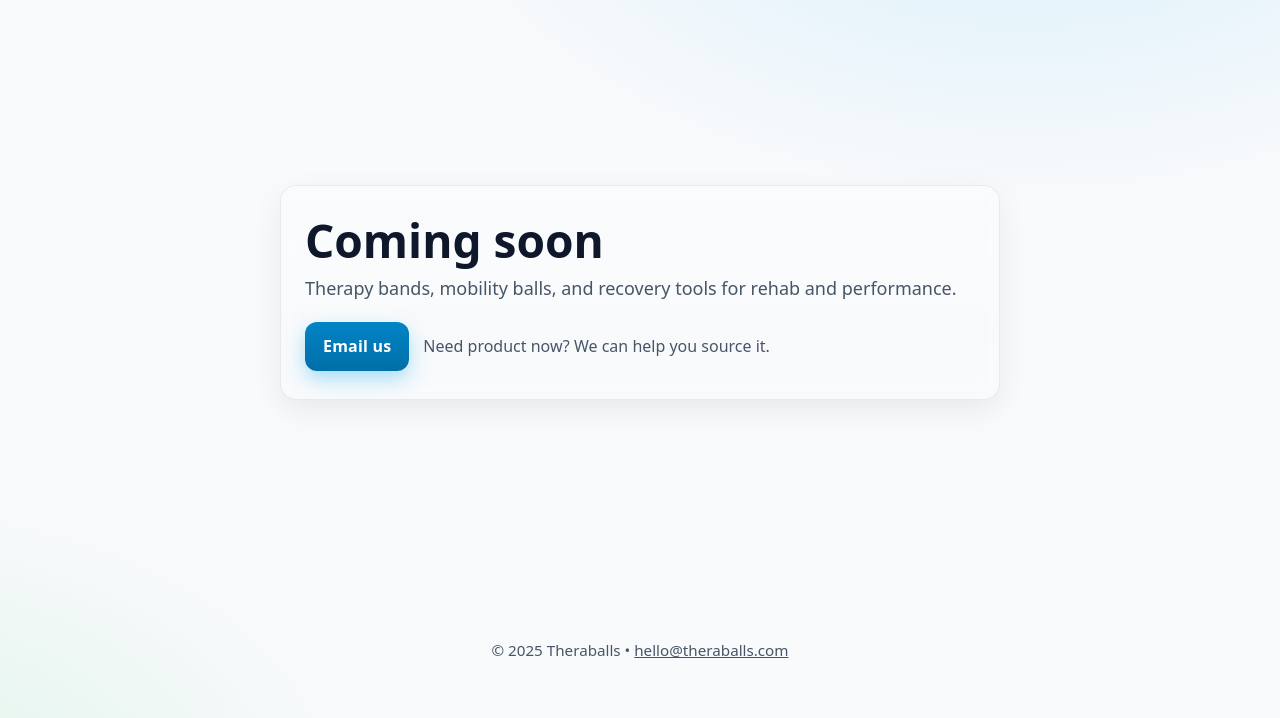
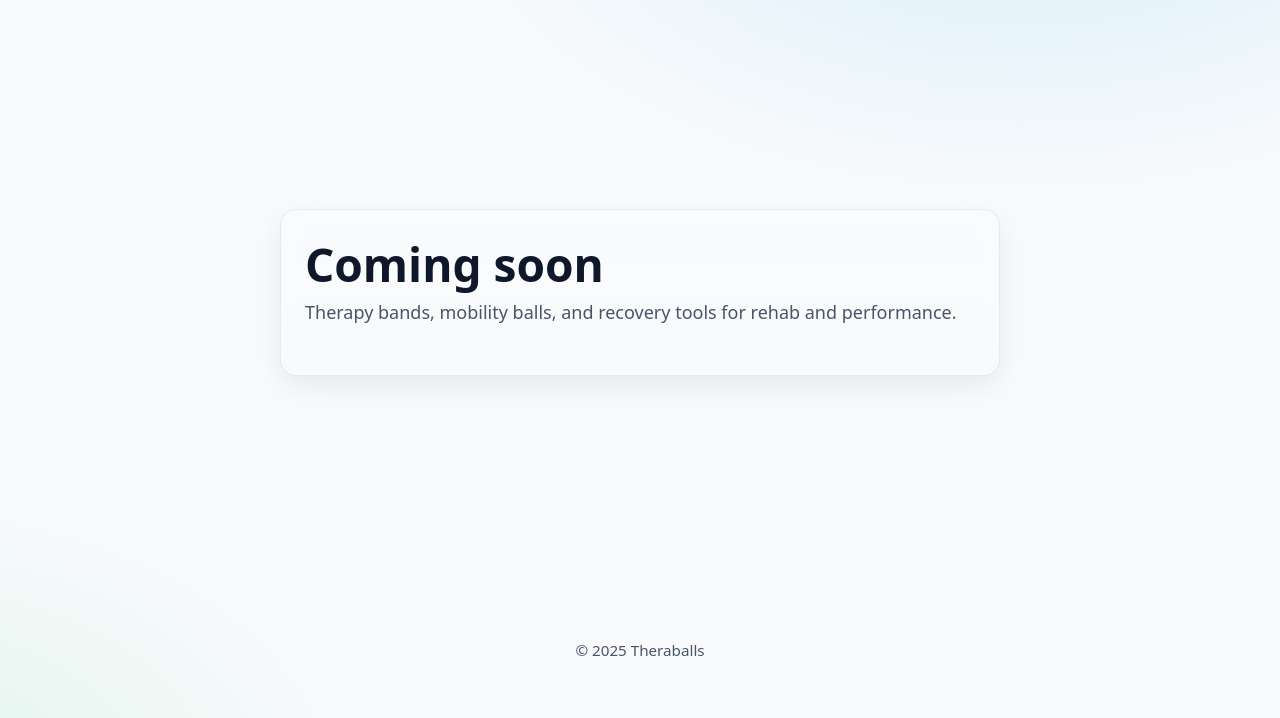
Before and after one commit to wadebarrie/theraballs-website, a plain HTML site: page index.html in a window 1280 px wide. Shown: the part 82-800 px from the top of the page. Drawn offline with Linux system fonts and the light colour scheme.

Commit message:
chore: temporarily disable email CTA and footer contact

```diff
--- a/index.html
+++ b/index.html
@@ -53,17 +53,19 @@
           Therapy bands, mobility balls, and recovery tools for rehab and performance.
         </p>
 
+        <!--
         <div class="cta">
           <a class="button" href="mailto:hello@theraballs.com?subject=Product%20Inquiry">Email us</a>
           <p class="helptext">Need product now? We can help you source it.</p>
         </div>
+        -->
       </section>
     </main>
 
     <footer class="site-footer" role="contentinfo">
       <p>
-        © <span id="year"></span> Theraballs •
-        <a href="mailto:hello@theraballs.com" class="footer-link">hello@theraballs.com</a>
+        © <span id="year"></span> Theraballs<!-- •
+        <a href="mailto:hello@theraballs.com" class="footer-link">hello@theraballs.com</a> -->
       </p>
     </footer>
 
```
